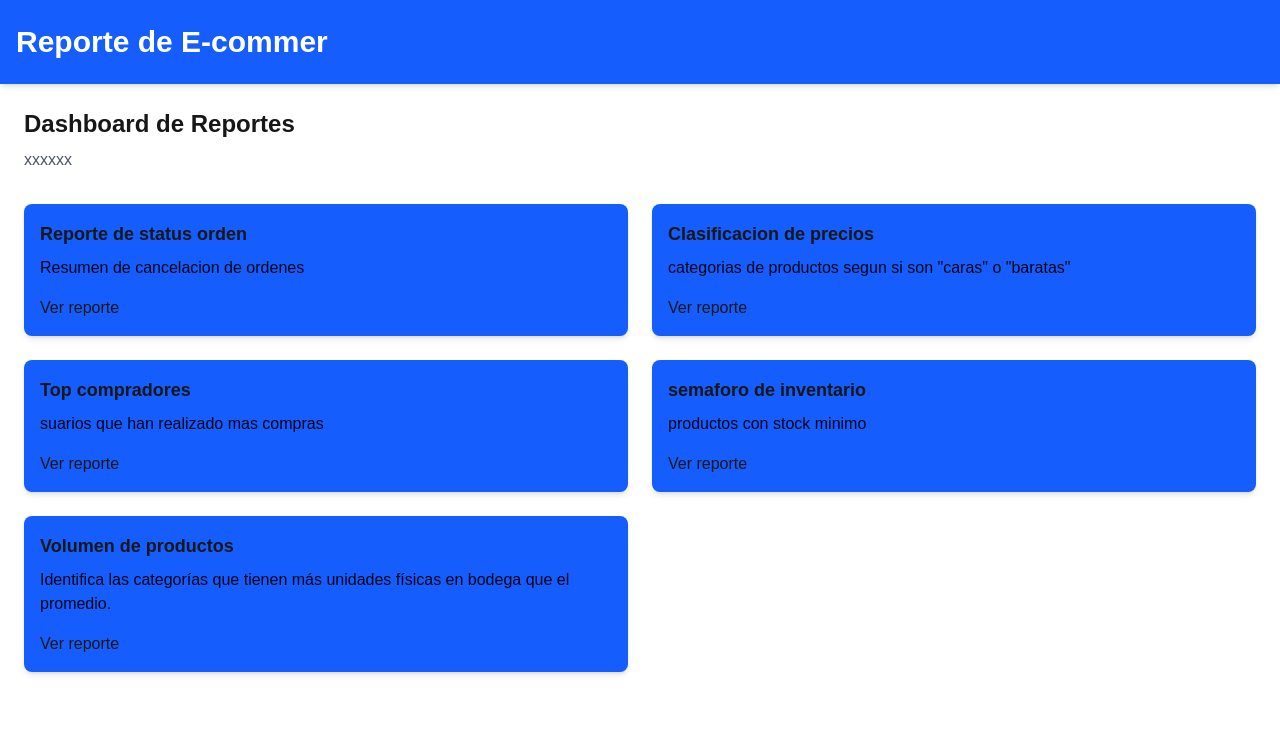
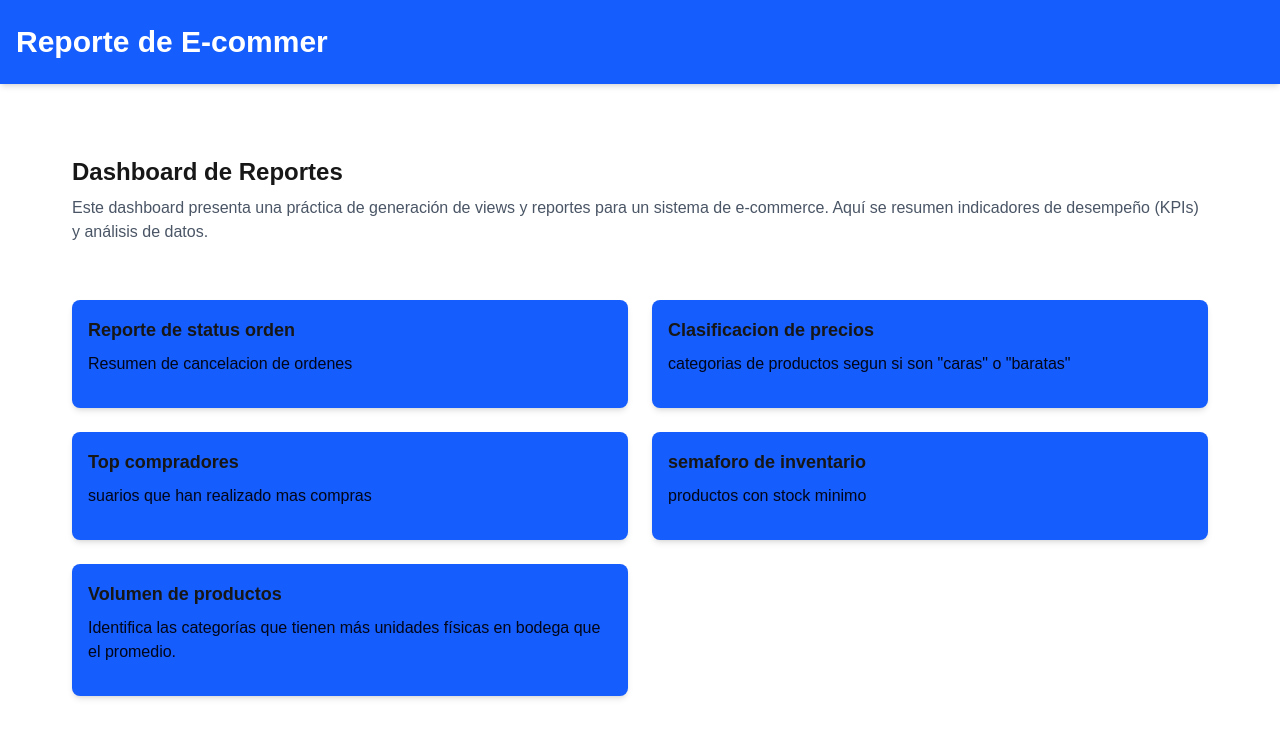
Before and after one commit to Silverz34/Lab-Reportes-Next.js-Reports-Dashboard, a Next.js app: page / in a window 1280 px wide. Shown: the top 738 px of the page. Built offline with nearby package versions, Linux system fonts and the light colour scheme.

Commit message:
detalles

```diff
--- a/components/cards.tsx
+++ b/components/cards.tsx
@@ -2,12 +2,11 @@ import Link from 'next/link';
 
 export default function Card({ report }: { report: { id: number; title: string; description: string; link: string }}) {
     return(
+      <Link href={report.link}>
         <div className="bg-blue-600 shadow-md rounded-lg p-4 hover:shadow-lg transition">
           <h2 className="text-lg font-semibold mb-2">{report.title}</h2>
           <p className="text-slate-950 mb-4">{report.description}</p>
-          <Link href={report.link} className="text-white-600 hover:underline">
-            Ver reporte
-          </Link>
         </div>
+      </Link>
     );
 }
--- a/src/app/page.tsx
+++ b/src/app/page.tsx
@@ -8,15 +8,19 @@ export default function Home() {
     { id: 5, title: 'Volumen de productos', description: ' Identifica las categorías que tienen más unidades físicas en bodega que el promedio.', link: '/reports/5'},
   ];
   return (
-    <div className="p-6">
+    <div className="p-6 m-12">
       <section className="mb-8">
       <h1 className="text-2xl font-bold mb-2">Dashboard de Reportes</h1>
-      <p className="text-gray-600"> xxxxxx</p>
+      <p className="text-gray-600">
+        Este dashboard presenta una práctica de generación de views y
+        reportes para un sistema de e‑commerce. Aquí se resumen indicadores de
+        desempeño (KPIs) y análisis de datos.
+      </p>
       </section>
-
+      <br></br>
       <section>
         <div className="grid grid-cols-1 md:grid-cols-2 lg:grid-cols-2 gap-6">
-          {reports.map((report) => ( <Card key={report.id} report={report} /> ))}
+          {reports.map((report) => ( <Card key={report.id} report={report}/> ))}
         </div>
       </section>
     </div>
```
